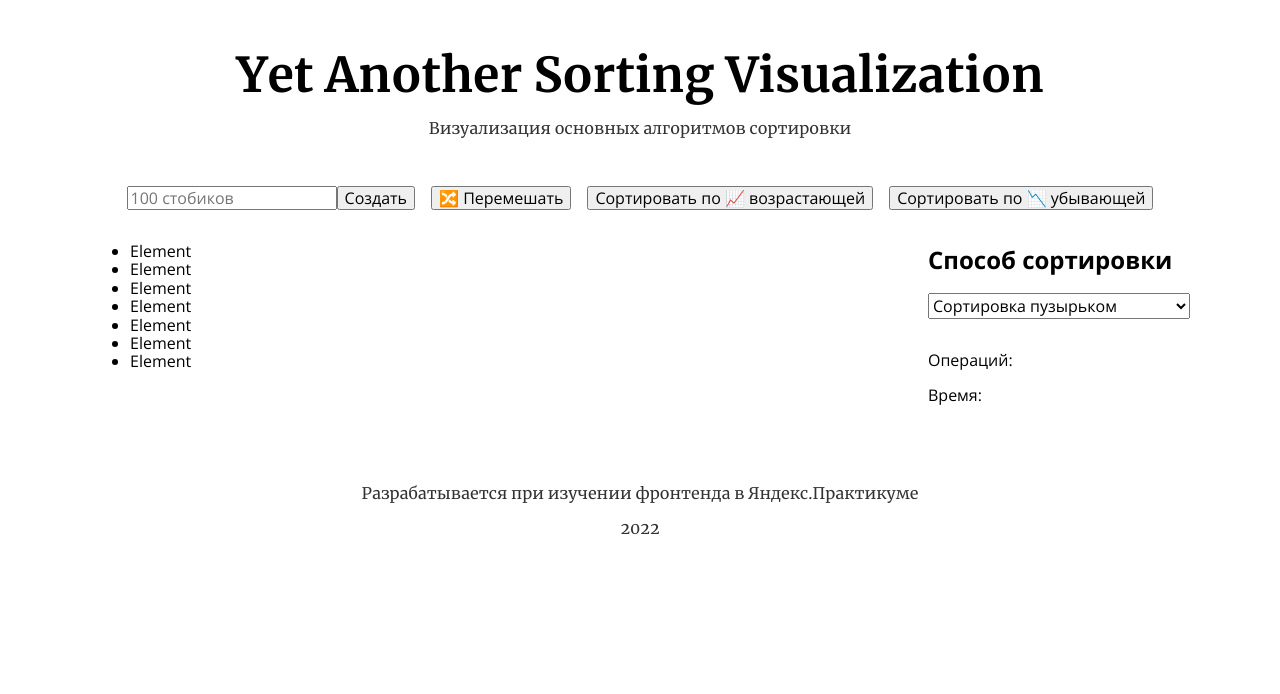
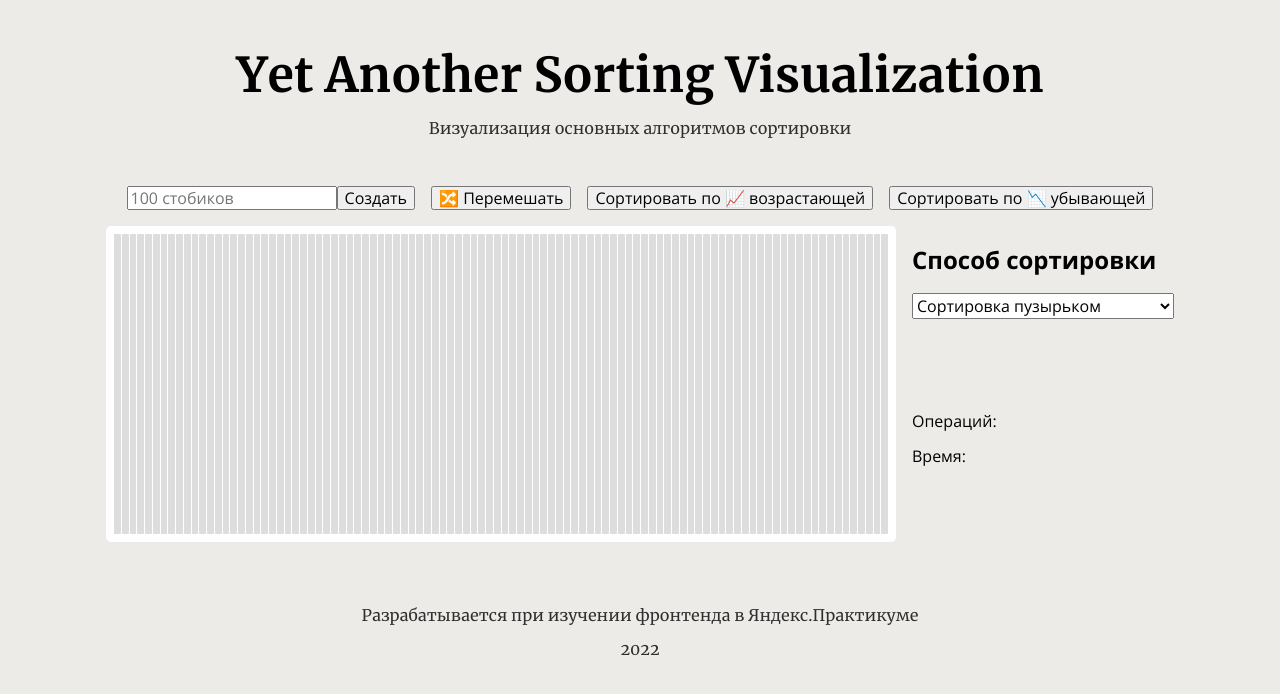
Before and after one commit to novvember/yet-another-sorting-visualization, a React (Create React App) app: page / in a window 1280 px wide. Shown: the top 694 px of the page. Built offline with nearby package versions, Linux system fonts and the light colour scheme.

Commit message:
feat: make Field and Element

```diff
--- a/src/blocks/content.css
+++ b/src/blocks/content.css
@@ -3,4 +3,6 @@
   max-width: 1100px; /* Ограничение для больших экранов */
   min-width: 320px; /* Минимальная ширина, когда появляется скролл */
   margin: 0 auto; /* Центрирование всего контента по центру экрана */
+  padding: 0 1em;
+  box-sizing: border-box;
 }
--- /dev/null
+++ b/src/blocks/element.css
@@ -0,0 +1,7 @@
+.element {
+  background-color: #ddd;
+  height: 100%;
+  box-sizing: border-box;
+  flex-basis: 1px;
+  flex-grow: 1;
+}
--- /dev/null
+++ b/src/blocks/field.css
@@ -0,0 +1,15 @@
+.field {
+  list-style: none;
+  padding: 0;
+  margin: 0;
+
+  border-radius: .3em;
+  padding: .5em;
+  background-color: #fff;
+  height: 300px;
+
+  display: flex;
+  justify-content: space-between;
+  align-items: center;
+  gap: 1px;
+}
--- a/src/blocks/page.css
+++ b/src/blocks/page.css
@@ -9,6 +9,6 @@
   -moz-text-size-adjust: 100%;
   text-rendering: optimizeLegibility;
   /* Цвета страницы */
-  background-color: #fff;
+  background-color: #ecebe8;
   color: #000;
 }
--- /dev/null
+++ b/src/components/Element.js
@@ -0,0 +1,8 @@
+function Element() {
+
+  return (
+    <li className="element"></li>
+  );
+}
+
+export default Element;
--- /dev/null
+++ b/src/components/Field.js
@@ -0,0 +1,11 @@
+import Element from "./Element";
+
+function Field() {
+  return (
+    <ul className="field playground__field">
+      {(new Array(100).fill('')).map((number, pos) => (<Element key={pos} />))}
+    </ul>
+  );
+}
+
+export default Field;
--- a/src/components/Main.js
+++ b/src/components/Main.js
@@ -1,20 +1,14 @@
 import GeneralControls from "./GeneralControls";
 import Playground from "./Playground";
+import Field from "./Field";
 
 function Main() {
   return (
     <main>
       <GeneralControls />
       <Playground>
-      <ul className="field playground__field">
-      <li className="element">Element</li>
-      <li className="element">Element</li>
-      <li className="element">Element</li>
-      <li className="element">Element</li>
-      <li className="element">Element</li>
-      <li className="element">Element</li>
-      <li className="element">Element</li>
-    </ul>
+        <Field />
+
 
     <div className="controls playground__controls">
       <h2 className="controls__title">Способ сортировки</h2>
--- a/src/index.css
+++ b/src/index.css
@@ -11,5 +11,7 @@
 @import url(./blocks/general-controls.css);
 
 @import url(./blocks/playground.css);
+@import url(./blocks/field.css);
+@import url(./blocks/element.css);
 
 @import url(./blocks/footer.css);
```
